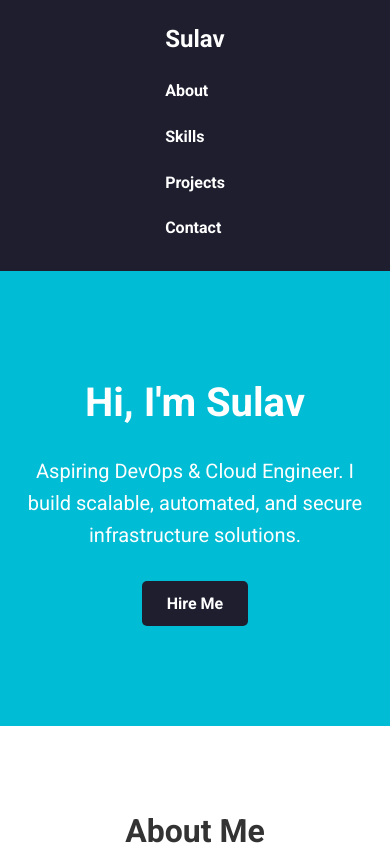
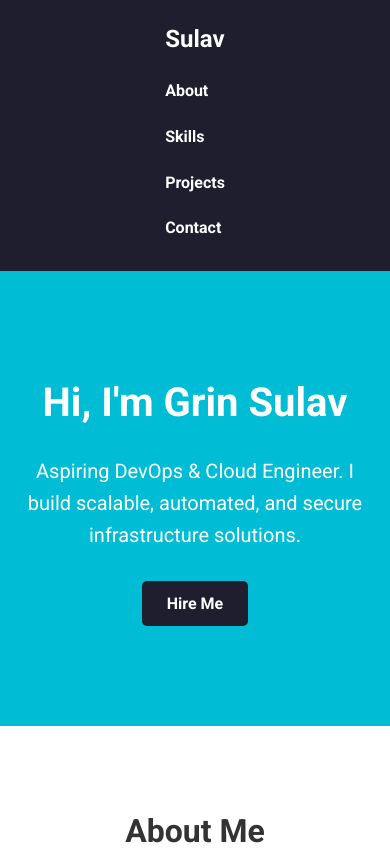
Before and after one commit to sulav02/testjenkins, a plain HTML site: page myweb/index.html in a window 390 px wide. Shown: the top 861 px of the page. Drawn offline with Linux system fonts and the light colour scheme.

Commit message:
:sparkles: feat: add portfolio website with HTML and CSS
- Added index.html with sections: About, Skills, Projects, Contact
- Linked external style.css for layout and styling
- Responsive design for desktop and mobile
- Focused on DevOps & Cloud Engineer portfolio

```diff
--- a/myweb/index.html
+++ b/myweb/index.html
@@ -26,7 +26,7 @@
     <!-- Hero Section -->
     <section id="hero">
         <div class="container">
-            <h2>Hi, I'm Sulav</h2>
+            <h2>Hi, I'm Grin Sulav</h2>
             <p>Aspiring DevOps & Cloud Engineer. I build scalable, automated, and secure infrastructure solutions.</p>
             <a href="#contact" class="btn">Hire Me</a>
         </div>
```
